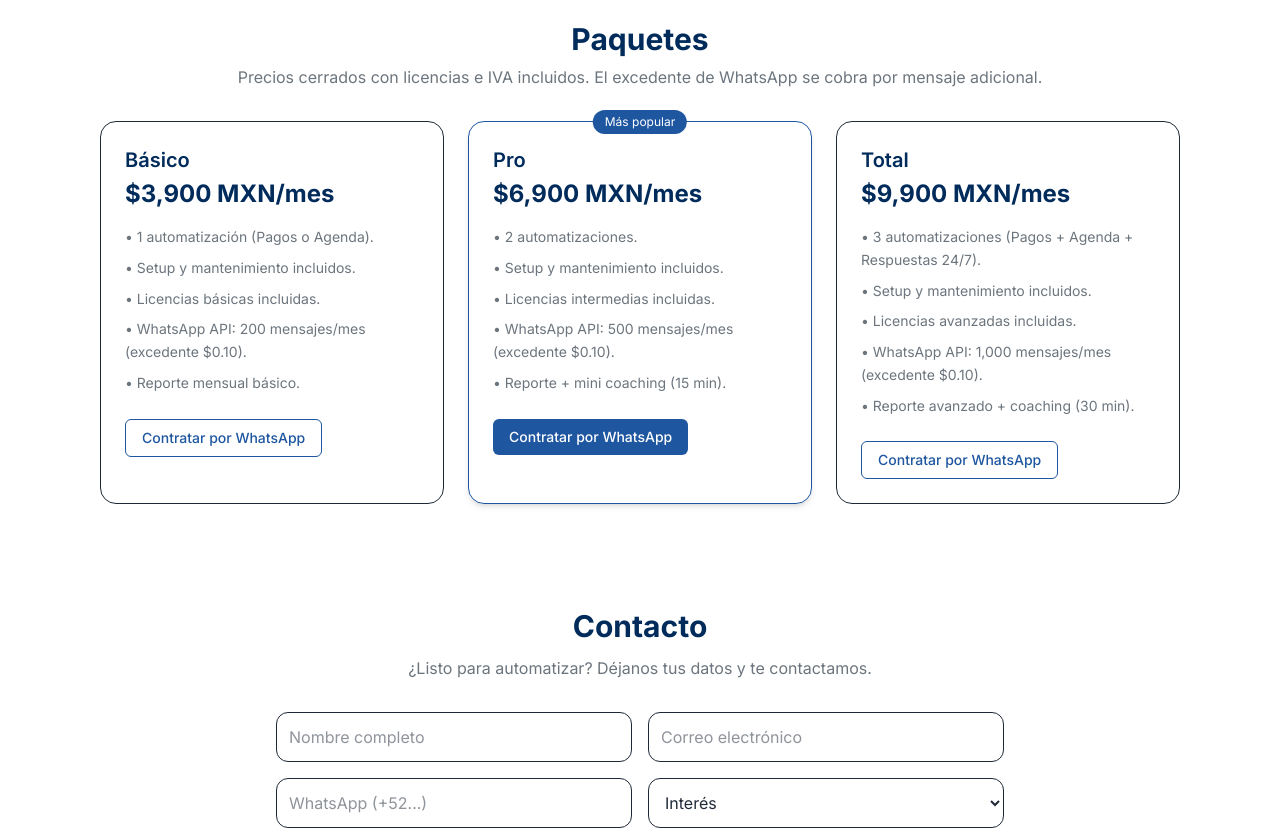
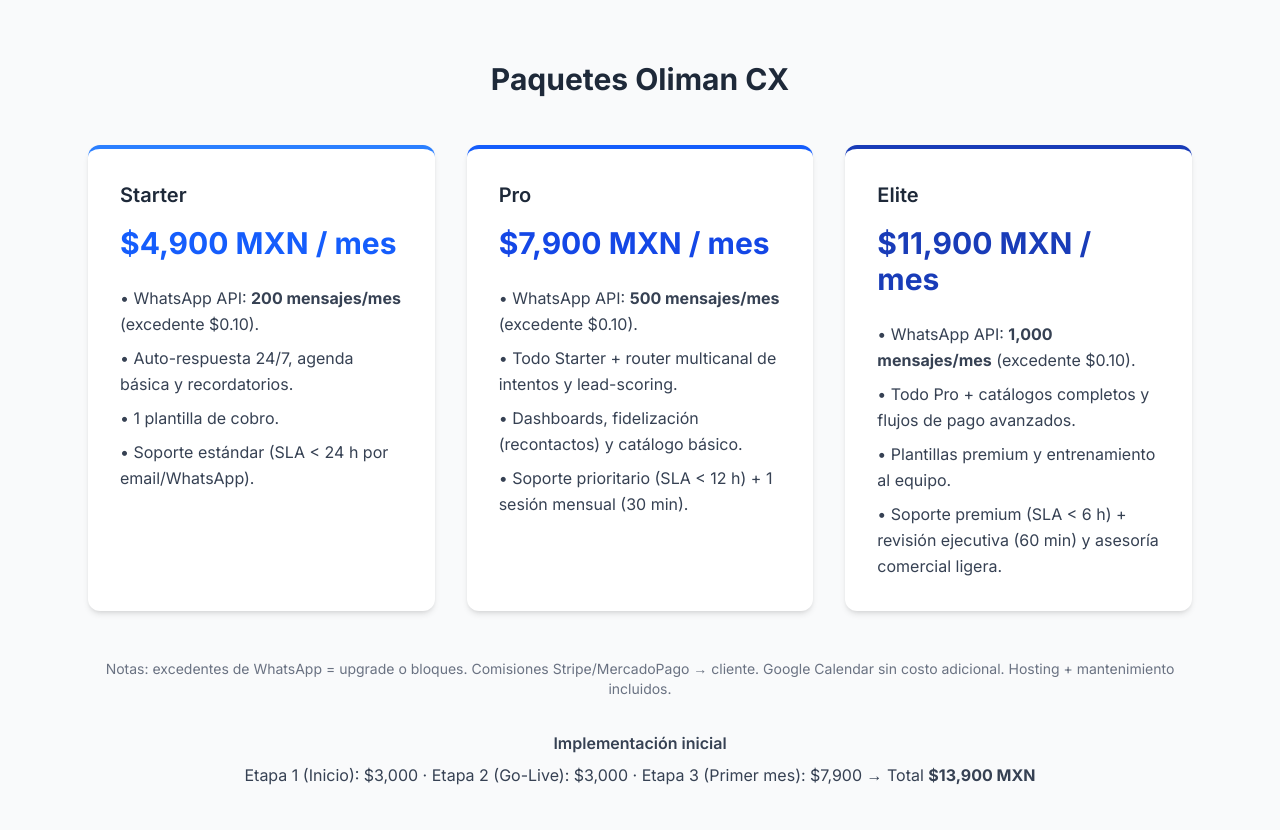
Before and after one commit to emiliorodriguezoliman-gif/Olimancx, a Next.js app: page / in a window 1280 px wide. Shown: the part 1760-2590 px from the top of the page. Built offline with nearby package versions, Linux system fonts and the light colour scheme; no server answers.

Commit message:
content: paquetes con WhatsApp API 200/500/1000 mensajes y excedente -zsh.10

```diff
--- a/app/components/Packages.jsx
+++ b/app/components/Packages.jsx
@@ -1,98 +1,64 @@
-// app/components/Packages.jsx
-import CentralContainer from "./layout/CentralContainer";
-
-const Card = ({ title, price, features, highlight = false, ctaHref }) => {
-  return (
-    <div
-      className={
-        "relative rounded-2xl border p-6 transition " +
-        (highlight
-          ? "border-[#1E56A0] shadow-md hover:shadow-lg hover:-translate-y-0.5"
-          : "hover:shadow-md hover:-translate-y-0.5")
-      }
-    >
-      {highlight && (
-        <span className="absolute -top-3 left-1/2 -translate-x-1/2 rounded-full bg-[#1E56A0] px-3 py-1 text-xs text-white">
-          Más popular
-        </span>
-      )}
-      <h3 className="text-xl font-semibold text-[#002B5B]">{title}</h3>
-      <p className="mt-1 text-2xl font-bold text-[#002B5B]">{price}</p>
-
-      <ul className="mt-4 space-y-2 text-sm text-[#6C757D]">
-        {features.map((f, i) => (
-          <li key={i} className="leading-relaxed">
-            • {f}
-          </li>
-        ))}
-      </ul>
-
-      <a
-        href={ctaHref}
-        className={
-          "mt-6 inline-block rounded-md px-4 py-2 text-sm font-medium transition focus:outline-none focus:ring-2 focus:ring-offset-2 " +
-          (highlight
-            ? "bg-[#1E56A0] text-white hover:opacity-90 focus:ring-[#1E56A0]/50"
-            : "border border-[#1E56A0] text-[#1E56A0] hover:bg-[#1E56A0] hover:text-white focus:ring-[#1E56A0]/30")
-        }
-      >
-        Contratar por WhatsApp
-      </a>
-    </div>
-  );
-};
-
 export default function Packages() {
   return (
-    <section id="paquetes" className="bg-white">
-      <CentralContainer>
-        <h2 className="text-3xl font-bold text-[#002B5B] text-center">Paquetes</h2>
-        <p className="mt-2 text-[#6C757D] text-center">
-          Precios cerrados con licencias e IVA incluidos. El excedente de WhatsApp se cobra por mensaje adicional.
-        </p>
+    <section id="packages" className="py-20 bg-gray-50">
+      <div className="max-w-6xl mx-auto px-6">
+        <h2 className="text-3xl font-bold text-center text-gray-800 mb-12">
+          Paquetes Oliman CX
+        </h2>
 
-        <div className="mt-8 grid gap-6 md:grid-cols-3">
-          <Card
-            title="Básico"
-            price="$3,900 MXN/mes"
-            features={[
-              "1 automatización (Pagos o Agenda).",
-              "Setup y mantenimiento incluidos.",
-              "Licencias básicas incluidas.",
-              "WhatsApp API: 200 mensajes/mes (excedente $0.10).",
-              "Reporte mensual básico."
-            ]}
-            ctaHref="https://wa.me/522228208051"
-          />
+        <div className="grid grid-cols-1 md:grid-cols-3 gap-8">
+          {/* Starter */}
+          <div className="bg-white rounded-xl shadow-md p-8 border-t-4 border-blue-500">
+            <h3 className="text-xl font-semibold mb-4 text-gray-800">Starter</h3>
+            <p className="text-3xl font-bold text-blue-600 mb-6">$4,900 MXN / mes</p>
+            <ul className="space-y-2 text-gray-700 leading-relaxed">
+              <li>• WhatsApp API: <strong>200 mensajes/mes</strong> (excedente $0.10).</li>
+              <li>• Auto-respuesta 24/7, agenda básica y recordatorios.</li>
+              <li>• 1 plantilla de cobro.</li>
+              <li>• Soporte estándar (SLA &lt; 24 h por email/WhatsApp).</li>
+            </ul>
+          </div>
 
-          <Card
-            title="Pro"
-            price="$6,900 MXN/mes"
-            highlight
-            features={[
-              "2 automatizaciones.",
-              "Setup y mantenimiento incluidos.",
-              "Licencias intermedias incluidas.",
-              "WhatsApp API: 500 mensajes/mes (excedente $0.10).",
-              "Reporte + mini coaching (15 min)."
-            ]}
-            ctaHref="https://wa.me/522228208051"
-          />
+          {/* Pro */}
+          <div className="bg-white rounded-xl shadow-md p-8 border-t-4 border-blue-600">
+            <h3 className="text-xl font-semibold mb-4 text-gray-800">Pro</h3>
+            <p className="text-3xl font-bold text-blue-700 mb-6">$7,900 MXN / mes</p>
+            <ul className="space-y-2 text-gray-700 leading-relaxed">
+              <li>• WhatsApp API: <strong>500 mensajes/mes</strong> (excedente $0.10).</li>
+              <li>• Todo Starter + router multicanal de intentos y lead-scoring.</li>
+              <li>• Dashboards, fidelización (recontactos) y catálogo básico.</li>
+              <li>• Soporte prioritario (SLA &lt; 12 h) + 1 sesión mensual (30 min).</li>
+            </ul>
+          </div>
 
-          <Card
-            title="Total"
-            price="$9,900 MXN/mes"
-            features={[
-              "3 automatizaciones (Pagos + Agenda + Respuestas 24/7).",
-              "Setup y mantenimiento incluidos.",
-              "Licencias avanzadas incluidas.",
-              "WhatsApp API: 1,000 mensajes/mes (excedente $0.10).",
-              "Reporte avanzado + coaching (30 min)."
-            ]}
-            ctaHref="https://wa.me/522228208051"
-          />
+          {/* Elite */}
+          <div className="bg-white rounded-xl shadow-md p-8 border-t-4 border-blue-800">
+            <h3 className="text-xl font-semibold mb-4 text-gray-800">Elite</h3>
+            <p className="text-3xl font-bold text-blue-800 mb-6">$11,900 MXN / mes</p>
+            <ul className="space-y-2 text-gray-700 leading-relaxed">
+              <li>• WhatsApp API: <strong>1,000 mensajes/mes</strong> (excedente $0.10).</li>
+              <li>• Todo Pro + catálogos completos y flujos de pago avanzados.</li>
+              <li>• Plantillas premium y entrenamiento al equipo.</li>
+              <li>• Soporte premium (SLA &lt; 6 h) + revisión ejecutiva (60 min) y asesoría comercial ligera.</li>
+            </ul>
+          </div>
         </div>
-      </CentralContainer>
+
+        <div className="mt-12 text-center text-sm text-gray-500">
+          <p>
+            Notas: excedentes de WhatsApp = upgrade o bloques. Comisiones Stripe/MercadoPago → cliente.
+            Google Calendar sin costo adicional. Hosting + mantenimiento incluidos.
+          </p>
+        </div>
+
+        <div className="mt-8 text-center text-gray-700">
+          <h4 className="font-semibold mb-2">Implementación inicial</h4>
+          <p>
+            Etapa 1 (Inicio): $3,000 · Etapa 2 (Go-Live): $3,000 · Etapa 3 (Primer mes): $7,900 →
+            Total <strong>$13,900 MXN</strong>
+          </p>
+        </div>
+      </div>
     </section>
   );
 }
```
